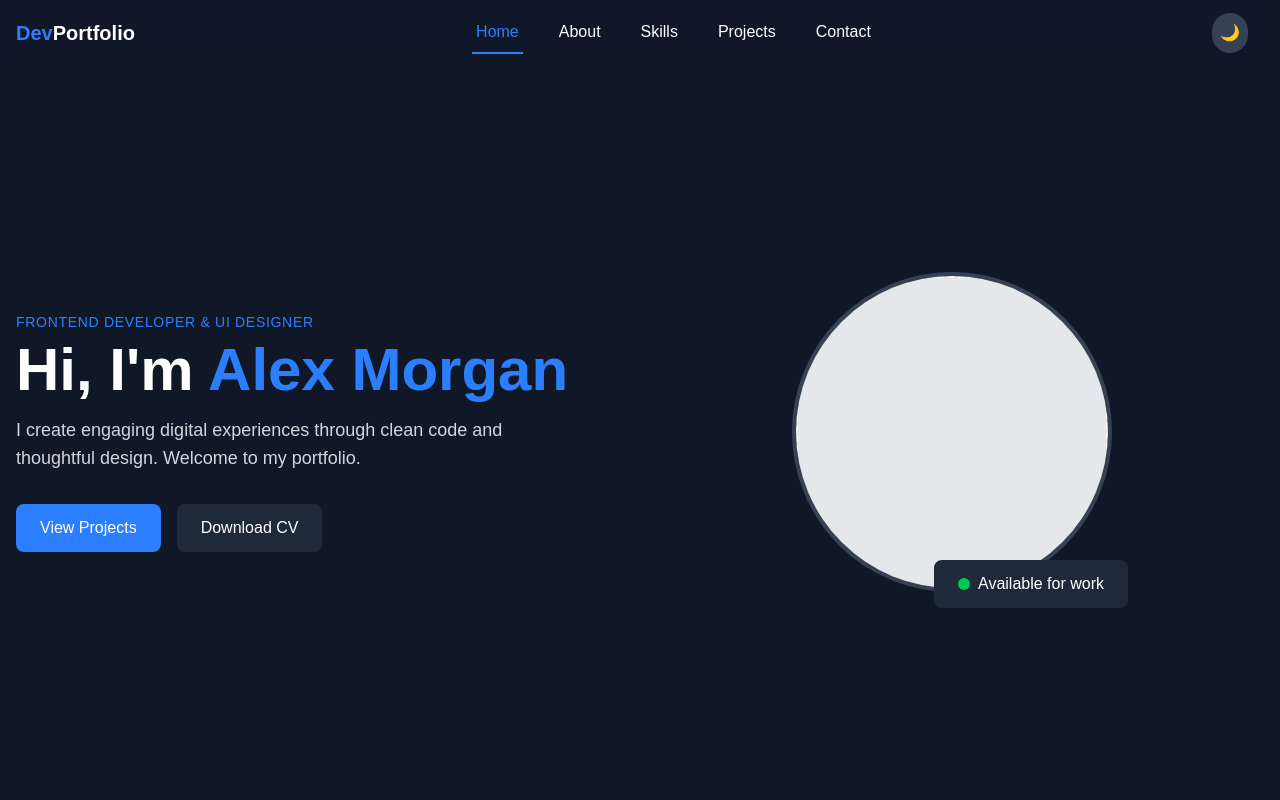
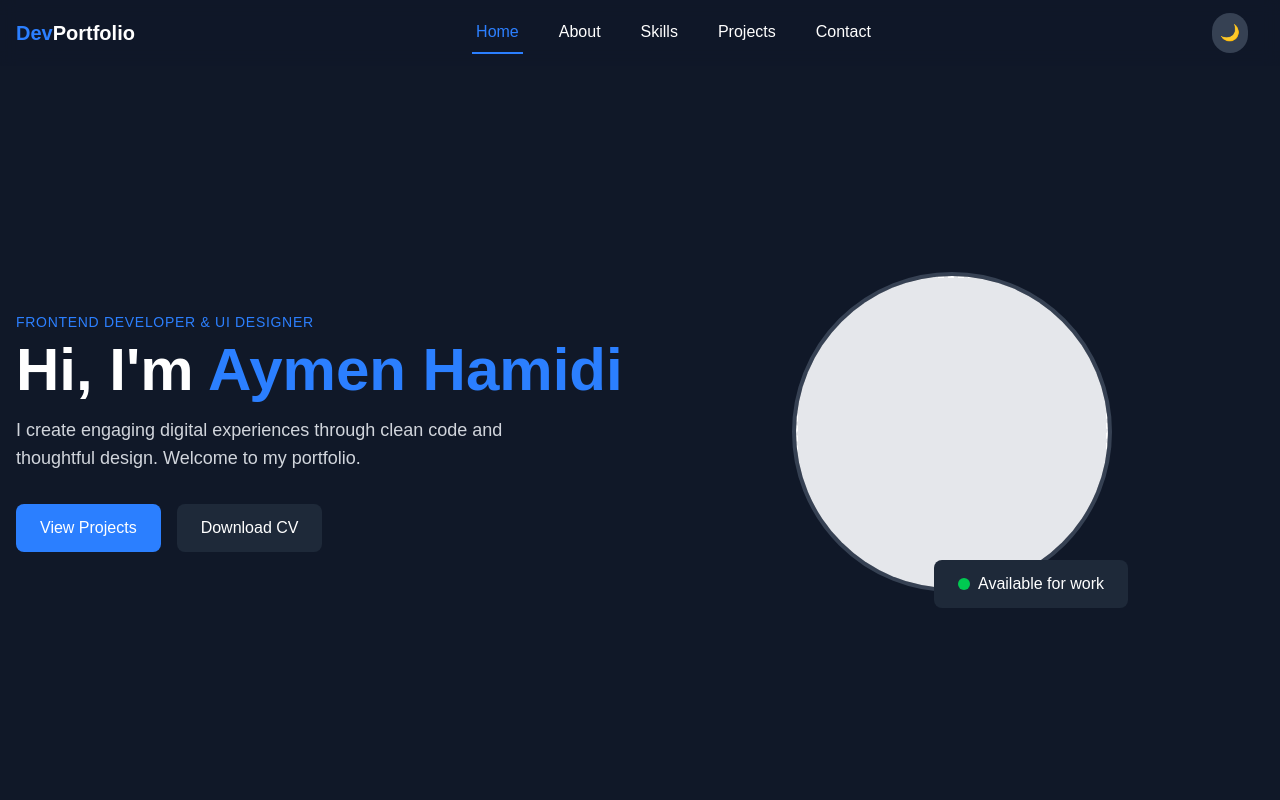
Before and after one commit to Aymen21916/my-portfolio, a Next.js app: page / in a window 1280 px wide. Shown: the top 800 px of the page. Built offline with nearby package versions, Linux system fonts and the light colour scheme.

Commit message:
Change the name in the portfolio

```diff
--- a/src/app/page.js
+++ b/src/app/page.js
@@ -119,7 +119,7 @@ export default function Portfolio() {
             transition={{ duration: 0.8 }}
           >
             <div className="text-sm uppercase tracking-wider text-blue-500 mb-2">Frontend Developer & UI Designer</div>
-            <h1 className="text-4xl md:text-6xl font-bold mb-4">Hi, I'm <span className="text-blue-500">Alex Morgan</span></h1>
+            <h1 className="text-4xl md:text-6xl font-bold mb-4">Hi, I'm <span className="text-blue-500">Aymen Hamidi</span></h1>
             <p className={`text-lg mb-8 max-w-lg ${isDarkMode ? 'text-gray-300' : 'text-gray-600'}`}>
               I create engaging digital experiences through clean code and thoughtful design. Welcome to my portfolio.
             </p>
```
